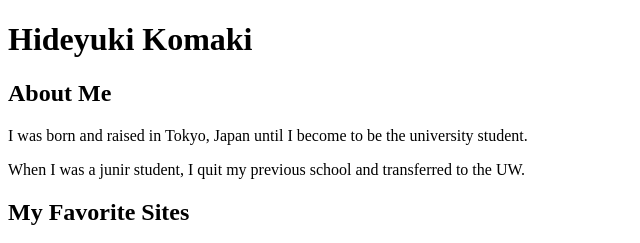
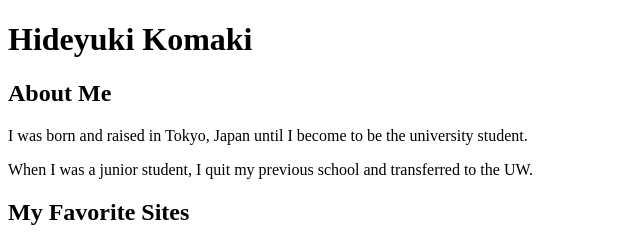
Before and after one commit to hide27k-1651576/hide27k-1651576.github.io, a plain HTML site: page tags.html in a window 1280 px wide. Shown: the top 243 px of the page, 0-640 px from the left. Drawn offline with Linux system fonts and the light colour scheme.

Commit message:
Update tags.html

```diff
--- a/tags.html
+++ b/tags.html
@@ -9,7 +9,7 @@
     <h1>Hideyuki Komaki</h1>
     <h2>About Me</h2>
     <p>I was born and raised in Tokyo, Japan until I become to be the university student.</p>
-    <p>When I was a junir student, I quit my previous school and transferred to the UW.</p>
+    <p>When I was a junior student, I quit my previous school and transferred to the UW.</p>
     <h2>My Favorite Sites</h2>
     <ul>
         <li>
```
